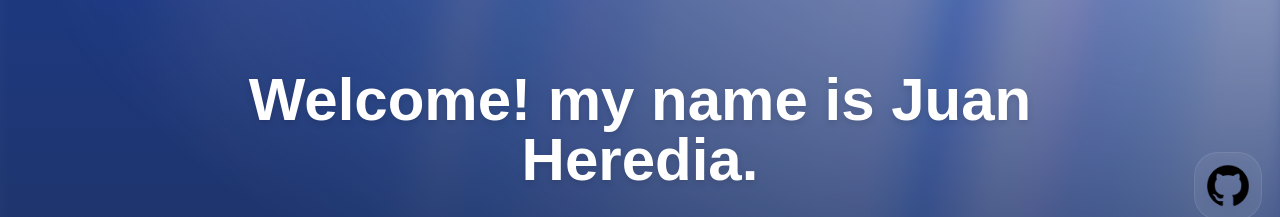
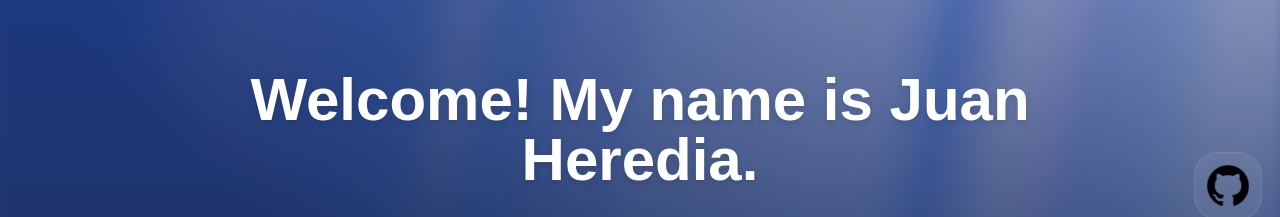
Before and after one commit to ChristmasLover12345/portfolio-site, a Next.js app: page / in a window 1280 px wide. Shown: the part 138-355 px from the top of the page. Built offline with nearby package versions, Linux system fonts and the light colour scheme.

Commit message:
more small tweaks

```diff
--- a/src/Components/HeroNameComponent.tsx
+++ b/src/Components/HeroNameComponent.tsx
@@ -17,7 +17,7 @@ const HeroNameComponent = () => {
           w-full max-w-4xl"
         >
           <h3 className="text-4xl md:text-6xl font-bold mb-4 drop-shadow-md">
-            Welcome! my name is Juan Heredia.
+            Welcome! My name is Juan Heredia.
           </h3>
           <h1 className="text-2xl md:text-4xl text-sky-200 font-bold mt-2 drop-shadow-sm">
             I am a Full Stack Developer
```
